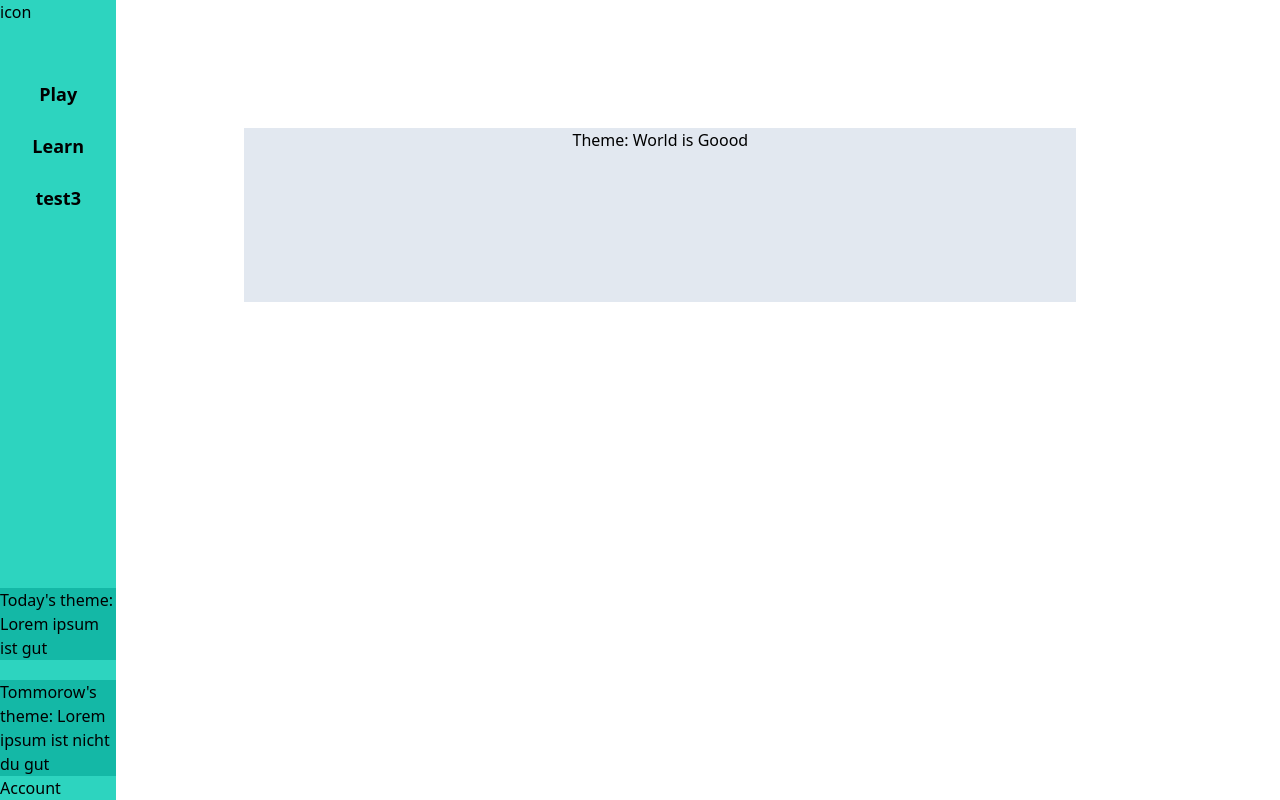
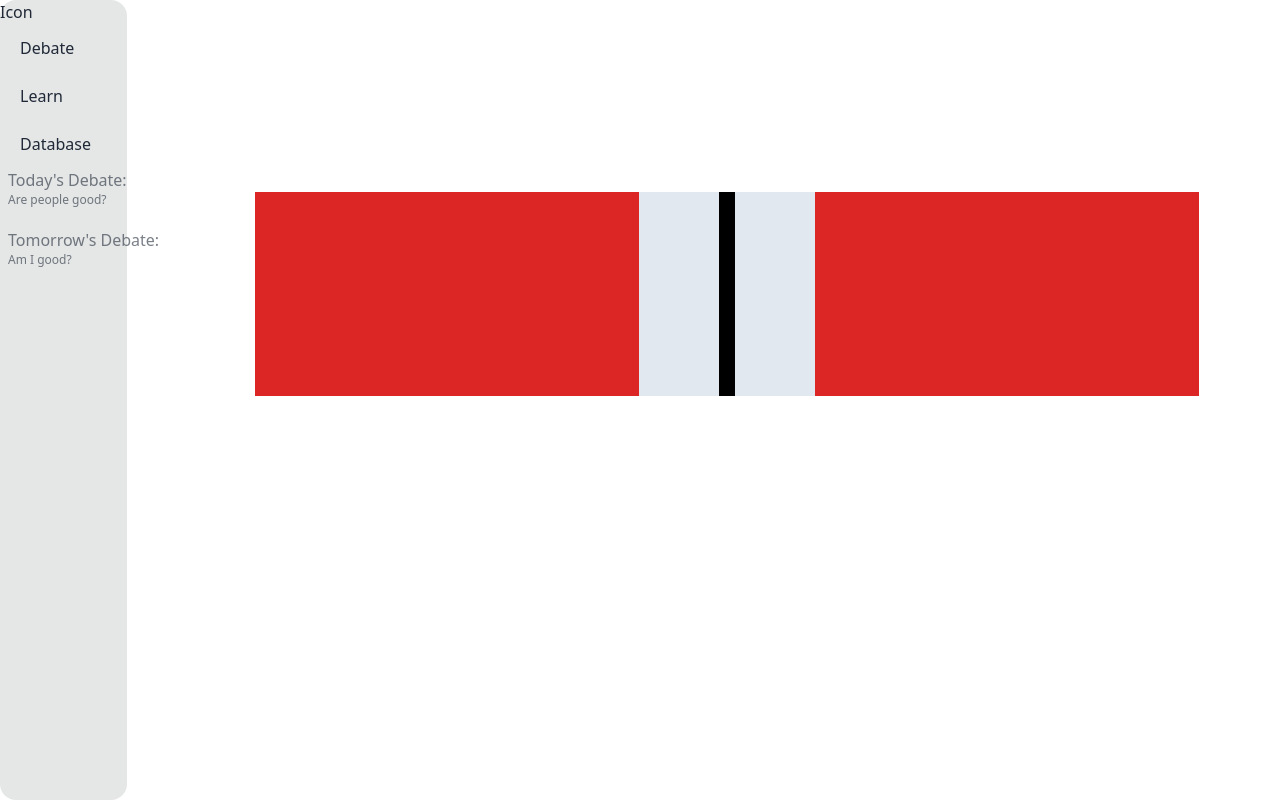
Before and after one commit to elevinas123/Debatai, a Next.js app: page /1v1 in a window 1280 px wide. Built offline with nearby package versions, Linux system fonts and the light colour scheme; no server answers.

Commit message:
Pakeista į peer.js library

```diff
--- /dev/null
+++ b/components/Line.js
@@ -0,0 +1,14 @@
+
+
+
+const Line = (props) => {
+
+
+    return(
+        <div className="bg-black w-6 ">
+
+        </div>
+    )
+}
+
+export default Line
--- a/components/NavElement.js
+++ b/components/NavElement.js
@@ -1,13 +1,10 @@
 
+import Link  from 'next/link';
 
 const NavElement = (props) => {
 
-console.log(props)
-
     return (
-        <div className="hover:bg-teal-300 mt-3 text-center h-10 font-sans text-lg font-bold">
-            {props.name}
-        </div>
+        <li className="hover-bordered"><Link href={props.link}><div>{props.name}</div></Link></li>
     )
 }
 
--- a/components/Navbar.js
+++ b/components/Navbar.js
@@ -1,6 +1,7 @@
 import NavElement from "./NavElement";
 import { useState } from 'react';
 import Theme from './Theme';
+import  Link  from 'next/link';
 
 const Sidebar = () => {
   const [themeToday, setThemeToday] = useState("Lorem ipsum ist nicht gut fur mich")
@@ -8,26 +9,26 @@ const Sidebar = () => {
   const [hovered, setHovered] = useState(false)
   return (
 
-    <div className="flex flex-col bg-teal-400 w-16 h-screen hover:w-32 " onMouseEnter={()=> setHovered(true)} onMouseLeave={() => setHovered(false)} >
-      <div>
-        icon
+    <div className="menu bg-base-300 w-32 h-screen rounded-box">
+      <Link href="/"><div>Icon</div></Link>
+    <ul className="mt-">
+     <NavElement name={"Debate"} link={"/debate"}/>
+     <NavElement name={"Learn"} link={"/comingsoon"}/>
+     <NavElement name={"Database"} link={"/comingsoon"}/>
+
+    </ul>
+    <ul>
+      <div className="ml-2 mb-5">
+        <div className="stat-title">Today's Debate:</div>
+        <div className="stat-desc">Are people good?</div>
       </div>
-      <div className="mt-11 " >
-        <NavElement   name={"Play"}/>
-        <NavElement  name={"Learn"}/>
-        <NavElement  name={"test3"}/>
+      <div className="ml-2 mb-5">
+        <div className="stat-title flex flex-wrap w-10">Tomorrow's Debate:</div>
+        <div className="stat-desc">Am I good?</div>
       </div>
-      <div className="mt-auto">
-        <Theme today={true} hovered={hovered} />
-        <Theme today={false} hovered={hovered}/>
-      </div>
+    </ul>
 
-    <div>
-      Account
-    </div>
-
-
-    </div>
+</div>
   );
 };
 
--- a/components/Vid.js
+++ b/components/Vid.js
@@ -5,7 +5,9 @@ const Vid = ({reference}) => {
 
 
     return (
-        <video ref={reference} autoPlay playsInline  className=" "/>
+        <div className='bg-red-600'>
+            <video ref={reference} autoPlay playsInline  className=" p-3 bg-red-600 w-96 "/>
+        </div>
     )
 }
 
--- a/components/Videos.js
+++ b/components/Videos.js
@@ -1,6 +1,8 @@
 import { useRef, useEffect, useState } from 'react';
 import io from 'socket.io-client';
 import Vid from './Vid';
+import Line from './Line';
+import async from './../functions/localS';
 
 const socket = io();
 
@@ -108,19 +110,19 @@ const Videos = (props) => {
 
     otherRef.current.srcObject = remoteStream;
     myRef.current.srcObject = localStream;
+    console.log(remoteStream)
   };
 
 
   return (
-    <div className='bg-slate-200 w-fit flex flex-col mt-32 ml-32 '>
-      <div className='text-center'>
-        {`Theme: World is Goood`}
-      </div>
+    <div className='bg-slate-200 w-fit flex flex-col mt-48 ml-32 '>
+
       <div className='flex'>
         <div className=' w-96 mr-16' >
           <Vid reference={myRef}/>
         </div>
-        <div className='w-96 ' >
+        <div className="divider-horizontal bg-black w-4"></div>
+        <div className='w-96 ml-16' >
           <Vid reference={otherRef} />
         </div>
       </div>
--- a/package.json
+++ b/package.json
@@ -10,6 +10,7 @@
   },
   "dependencies": {
     "@next/font": "13.1.2",
+    "daisyui": "^2.50.2",
     "dotenv": "^16.0.3",
     "mongoose": "^6.9.1",
     "next": "13.1.2",
--- /dev/null
+++ b/pages/comingsoon.js
@@ -0,0 +1,17 @@
+
+import  Link from 'next/link';
+
+
+const comingSoon = () => {
+
+
+    return (
+        <div>
+            This feature is currently in development.
+            <Link href="/"><div>GO HOME</div></Link>
+        </div>
+    )
+}
+
+
+export default comingSoon
--- /dev/null
+++ b/pages/debate.js
@@ -0,0 +1,14 @@
+
+import Play from './../components/Play';
+
+
+
+const debate = () => {
+
+
+    return(
+        <Play />
+    )
+}
+
+export default debate
--- a/tailwind.config.js
+++ b/tailwind.config.js
@@ -11,5 +11,5 @@ module.exports = {
   theme: {
     extend: {},
   },
-  plugins: [],
+  plugins: [require("daisyui")]
 }
```
Also changed, not shown: 1 other file (tests, documents, lock files or other folders).
